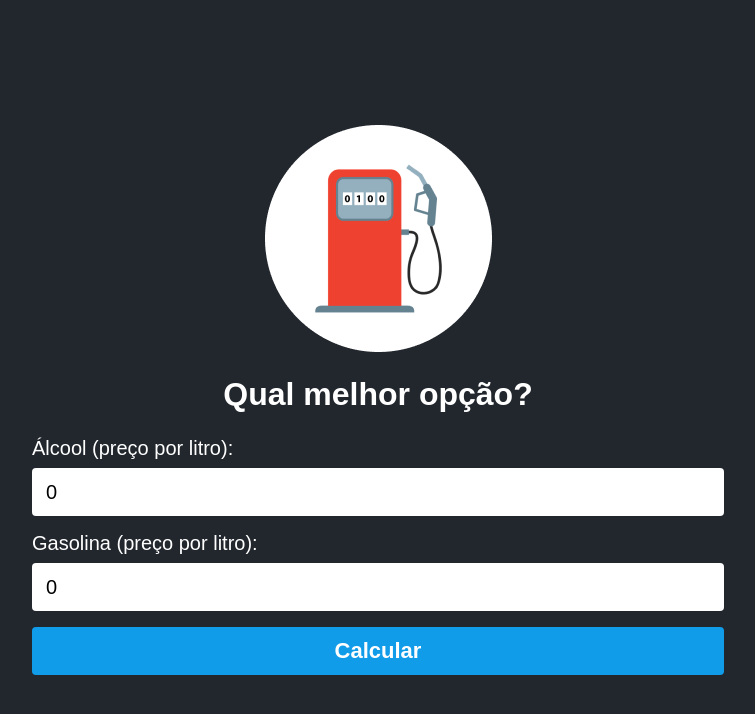
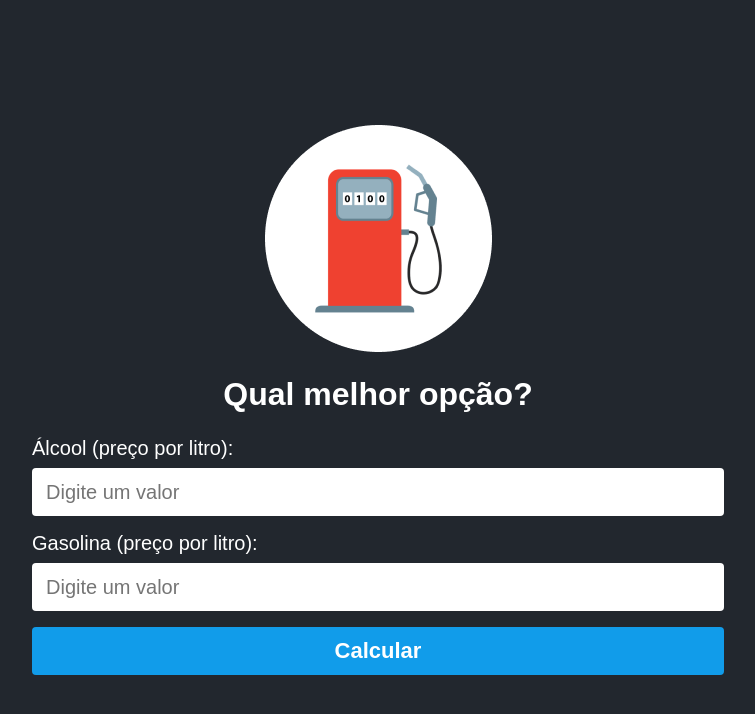
Before and after one commit to Leogom26/calcGasolinaEtanol, a React (Vite) app: page / in a window 1280 px wide. Shown: the top 714 px of the page, without its empty margins (262-1017 px from the left). Built offline with nearby package versions, Linux system fonts and the light colour scheme.

Commit message:
funcionalidade para deploy

```diff
--- a/src/App.tsx
+++ b/src/App.tsx
@@ -13,12 +13,14 @@ interface InfoProps{
 }
 
 function App() {
-  const [gasolinaInput, setGasolinaInput] = useState(0);
-  const [alcoolInput, setAlcoolInput] = useState(0);
+  const [gasolinaInput, setGasolinaInput] = useState<number>();
+  const [alcoolInput, setAlcoolInput] = useState<number>();
   const [info, setInfo] = useState<InfoProps>()
 
   function calcular(event: FormEvent){
     event.preventDefault();
+    setGasolinaInput(0);
+    setAlcoolInput(0);
 
     const calculo = (alcoolInput / gasolinaInput);
 
@@ -61,7 +63,7 @@ function App() {
           <input
             className="input"
             type="number"
-            placeholder="4,90"
+            placeholder="Digite um valor"
             min="1"
             step="0.01"
             required
@@ -73,7 +75,7 @@ function App() {
           <input
             className="input"
             type="number"
-            placeholder="4,90"
+            placeholder="Digite um valor"
             min="1"
             step="0.01"
             required
```
